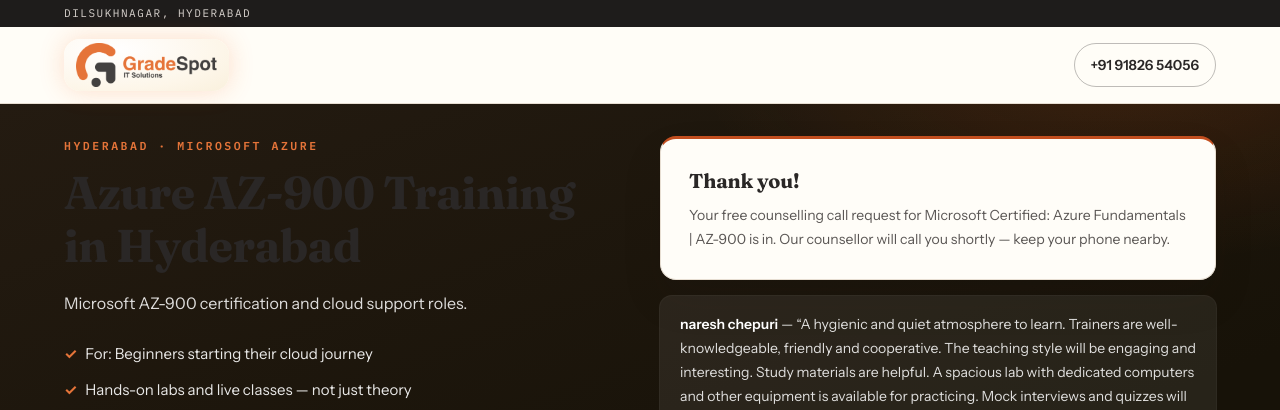
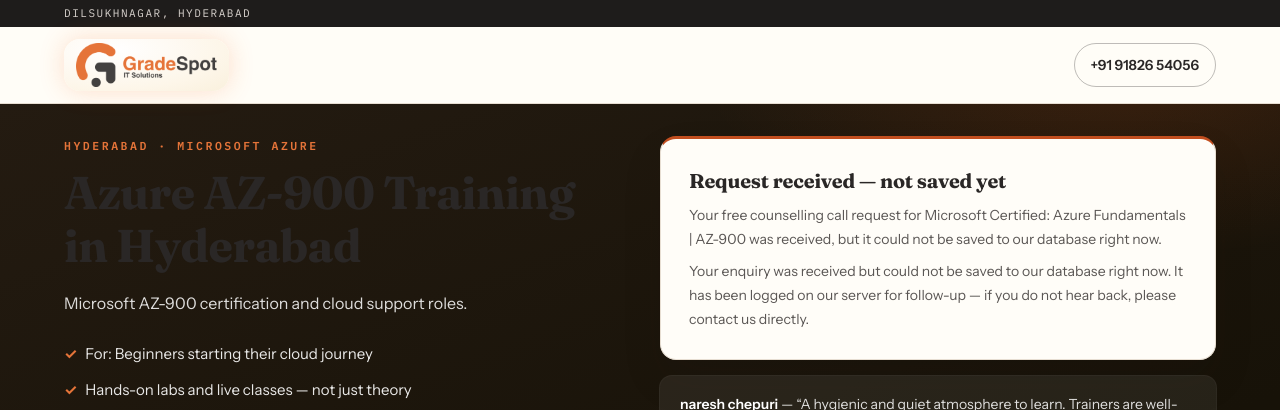
Before and after one commit to AravindMutthe/Gradespot-web-A-leo, a Next.js app: page /lp/azure-fundamentals-az-900-in-hyderabad in a window 1280 px wide. Both pictures are taken after typing "Sample", "5551234", "name@example.com" into the empty fields and a click on the button "Get My Free Counselling Call". Shown: the top 410 px of the page. Built offline with nearby package versions, Linux system fonts and the light colour scheme; no server answers; the database is empty.

Commit message:
fix(nexus): lead endpoint honesty — 201 saved vs 202 received, forms show distinct received state

```diff
--- a/src/app/api/leads/route.ts
+++ b/src/app/api/leads/route.ts
@@ -9,6 +9,18 @@
 // Email is optional (phone-first leads) but strictly format-checked
 // whenever present; the `course` field is a client-side selection guard
 // and is stripped before storage.
+//
+// Saved-vs-received contract (lead-endpoint honesty fix):
+// - stored === "supabase" → 201, { ok: true, stored: "supabase", id }.
+//   The lead IS in the database.
+// - stored === "log" → 202, { ok: true, stored: "log", id: null, notice }.
+//   The lead was RECEIVED and logged on the server for follow-up, but
+//   was NOT saved to the database (Supabase unavailable / service key
+//   absent). 202 is deliberately NOT 201: 201 would claim a database
+//   record that does not exist. The log fallback is kept so an enquiry
+//   is never silently dropped, but it must never be presented as saved.
+//   Clients must check `stored` on every ok response and show the
+//   distinct "received" state for the log path, never the "sent" state.
 export async function POST(request: Request) {
   let body: unknown;
   try {
@@ -24,5 +36,17 @@
 
   const { course: _course, ...lead } = data;
   const result = await createLead(lead);
-  return NextResponse.json({ ok: true, stored: result.stored, id: result.id ?? null }, { status: 201 });
+  if (result.stored === "log") {
+    return NextResponse.json(
+      {
+        ok: true,
+        stored: "log",
+        id: null,
+        notice:
+          "Your enquiry was received but could not be saved to our database right now. It has been logged on our server for follow-up — if you do not hear back, please contact us directly.",
+      },
+      { status: 202 },
+    );
+  }
+  return NextResponse.json({ ok: true, stored: "supabase", id: result.id ?? null }, { status: 201 });
 }
--- a/src/components/LeadForm.tsx
+++ b/src/components/LeadForm.tsx
@@ -40,9 +40,10 @@
   showCountry?: boolean;
 }) {
   const pathname = usePathname();
-  const [state, setState] = useState<"idle" | "sending" | "sent" | "error">("idle");
+  const [state, setState] = useState<"idle" | "sending" | "sent" | "received" | "error">("idle");
   const [errors, setErrors] = useState<Record<string, string>>({});
   const [sentInterest, setSentInterest] = useState<string>(interest ?? "");
+  const [receivedNotice, setReceivedNotice] = useState<string>("");
 
   const waNumber = business.phones[0].replace(/[^+\d]/g, "").replace(/^\+/, "");
   const waText = encodeURIComponent(
@@ -53,7 +54,7 @@
 
   async function onSubmit(e: React.FormEvent<HTMLFormElement>) {
     e.preventDefault();
-    if (state === "sending") return; // double-submit guard
+    if (state === "sending" || state === "sent" || state === "received") return; // double-submit guard
     setErrors({});
     const form = e.currentTarget;
     const fd = new FormData(form);
@@ -93,7 +94,21 @@
         body: JSON.stringify(payload),
       });
       if (res.ok) {
-        setState("sent");
+        // Saved-vs-received honesty: a 202/log response means the
+        // enquiry was received and logged, NOT saved to the database.
+        // It must never show the "sent" (saved) state or the WhatsApp
+        // continuation as if the lead were stored.
+        const body = await res.json().catch(() => ({}));
+        if (body && typeof body === "object" && body.stored === "log") {
+          setReceivedNotice(
+            typeof body.notice === "string" && body.notice
+              ? body.notice
+              : "Your enquiry was received but could not be saved to our database right now. It has been logged on our server for follow-up — if you do not hear back, please contact us directly.",
+          );
+          setState("received");
+        } else {
+          setState("sent");
+        }
         form.reset();
       } else {
         const body = await res.json().catch(() => ({}));
@@ -305,6 +320,15 @@
           </a>
         </div>
       )}
+      {state === "received" && (
+        <div className="mt-4 rounded-lg bg-error-surface p-4 text-sm text-error-text">
+          <p>
+            Thank you — your enquiry was received, but it could not be saved to our database
+            right now.
+          </p>
+          <p className="mt-2">{receivedNotice}</p>
+        </div>
+      )}
       {state === "error" && (
         <p className="mt-4 rounded-lg bg-error-surface p-4 text-sm text-error-text">
           We could not submit your enquiry. Please check the fields and try again, or call us
--- a/src/components/LpLeadForm.tsx
+++ b/src/components/LpLeadForm.tsx
@@ -18,12 +18,13 @@
   idPrefix?: string;
 }) {
   const pathname = usePathname();
-  const [state, setState] = useState<"idle" | "sending" | "sent" | "error">("idle");
+  const [state, setState] = useState<"idle" | "sending" | "sent" | "received" | "error">("idle");
   const [errors, setErrors] = useState<Record<string, string>>({});
+  const [receivedNotice, setReceivedNotice] = useState<string>("");
 
   async function onSubmit(e: React.FormEvent<HTMLFormElement>) {
     e.preventDefault();
-    if (state === "sending") return; // double-submit guard
+    if (state === "sending" || state === "sent" || state === "received") return; // double-submit guard
     setErrors({});
     const form = e.currentTarget;
     const fd = new FormData(form);
@@ -50,7 +51,20 @@
         body: JSON.stringify(payload),
       });
       if (res.ok) {
-        setState("sent");
+        // Saved-vs-received honesty: a 202/log response means the
+        // request was received and logged, NOT saved to the database.
+        // It must never show the "sent" (in) state as if it were stored.
+        const body = await res.json().catch(() => ({}));
+        if (body && typeof body === "object" && body.stored === "log") {
+          setReceivedNotice(
+            typeof body.notice === "string" && body.notice
+              ? body.notice
+              : "Your request was received but could not be saved to our database right now. It has been logged on our server for follow-up — if you do not hear back, please contact us directly.",
+          );
+          setState("received");
+        } else {
+          setState("sent");
+        }
         form.reset();
       } else {
         const body = await res.json().catch(() => ({}));
@@ -77,6 +91,19 @@
           Your free counselling call request for {courseTitle} is in. Our counsellor will call
           you shortly — keep your phone nearby.
         </p>
+      </div>
+    );
+  }
+
+  if (state === "received") {
+    return (
+      <div className="rounded-2xl border border-line border-t-[3px] border-t-brand bg-parchment p-7 shadow-[0_20px_40px_rgba(31,24,16,0.10)]">
+        <h3 className="font-display text-xl font-bold text-heading">Request received — not saved yet</h3>
+        <p className="mt-2 text-sm leading-6 text-body">
+          Your free counselling call request for {courseTitle} was received, but it could not
+          be saved to our database right now.
+        </p>
+        <p className="mt-2 text-sm leading-6 text-body">{receivedNotice}</p>
       </div>
     );
   }
--- a/src/components/RegisterForm.tsx
+++ b/src/components/RegisterForm.tsx
@@ -20,9 +20,10 @@
   initialCourse?: string;
 }) {
   const pathname = usePathname();
-  const [state, setState] = useState<"idle" | "sending" | "sent" | "error">("idle");
+  const [state, setState] = useState<"idle" | "sending" | "sent" | "received" | "error">("idle");
   const [errors, setErrors] = useState<Record<string, string>>({});
   const [sentText, setSentText] = useState("");
+  const [receivedNotice, setReceivedNotice] = useState<string>("");
 
   const waNumber = business.phones[0].replace(/[^+\d]/g, "").replace(/^\+/, "");
   const waText = encodeURIComponent(
@@ -33,7 +34,7 @@
 
   async function onSubmit(e: React.FormEvent<HTMLFormElement>) {
     e.preventDefault();
-    if (state === "sending") return; // double-submit guard
+    if (state === "sending" || state === "sent" || state === "received") return; // double-submit guard
     setErrors({});
     const form = e.currentTarget;
     const fd = new FormData(form);
@@ -67,7 +68,21 @@
         body: JSON.stringify(payload),
       });
       if (res.ok) {
-        setState("sent");
+        // Saved-vs-received honesty: a 202/log response means the
+        // registration was received and logged, NOT saved to the
+        // database. It must never show the "sent" (in) state or the
+        // WhatsApp continuation as if the registration were stored.
+        const body = await res.json().catch(() => ({}));
+        if (body && typeof body === "object" && body.stored === "log") {
+          setReceivedNotice(
+            typeof body.notice === "string" && body.notice
+              ? body.notice
+              : "Your registration was received but could not be saved to our database right now. It has been logged on our server for follow-up — if you do not hear back, please contact us directly.",
+          );
+          setState("received");
+        } else {
+          setState("sent");
+        }
         form.reset();
       } else {
         const body = await res.json().catch(() => ({}));
@@ -192,6 +207,15 @@
           </a>
         </div>
       )}
+      {state === "received" && (
+        <div className="mt-4 rounded-lg bg-error-surface p-4 text-sm text-error-text">
+          <p>
+            Thank you — your registration was received, but it could not be saved to our
+            database right now.
+          </p>
+          <p className="mt-2">{receivedNotice}</p>
+        </div>
+      )}
       {state === "error" && (
         <p className="mt-4 rounded-lg bg-error-surface p-4 text-sm text-error-text">
           We could not submit your registration. Please check the fields and try again, or call
```
Also changed, not shown: 1 other file (tests, documents, lock files or other folders).
